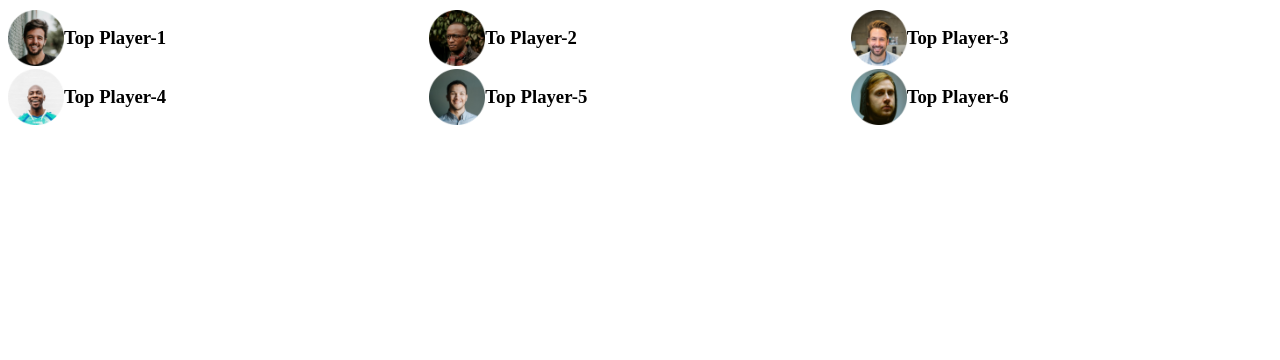
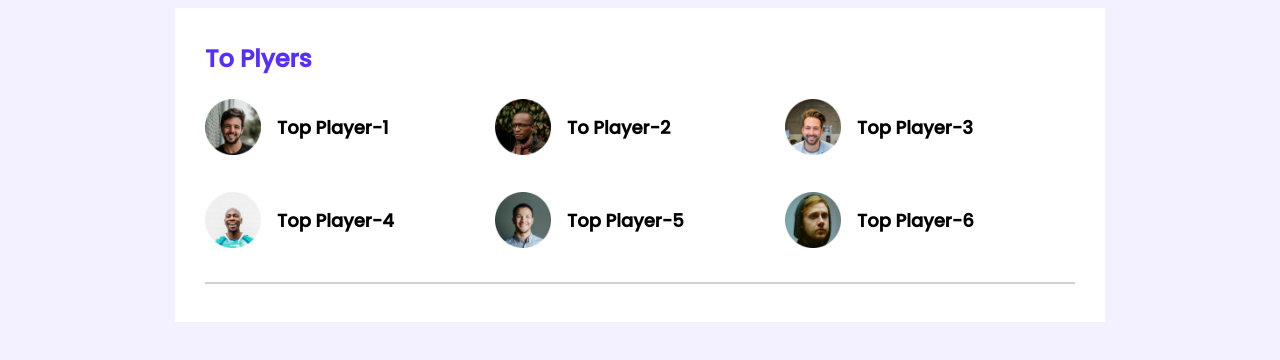
Before and after one commit to raselalamra/leader-board-css3, a plain HTML site: page index.html in a window 1280 px wide. Drawn offline with Linux system fonts and the light colour scheme.

Commit message:
top added

```diff
--- a/index.html
+++ b/index.html
@@ -16,36 +16,38 @@
     <!-- header end -->
     <main>
         <!--top players and top blogs-->
-        <section>
+        <section class="container">
             <div class="top-players">
+                <h2 class="section-title">To Plyers</h2>
                 <div class="players">
                     <!--.player*6>img[src="images/players/plyer-$.png"]+h3{top player-$}-->
                     <div class="player">
                         <img src="images/players/player-1.png" alt="">
-                        <h3>Top Player-1</h3>
+                        <h3 class="player-name">Top Player-1</h3>
                     </div>
                     <div class="player">
                         <img src="images/players/player-2.png" alt="">
-                        <h3>To Player-2</h3>
+                        <h3 class="player-name">To Player-2</h3>
                     </div>
                     <div class="player">
                         <img src="images/players/player-3.png" alt="">
-                        <h3>Top Player-3</h3>
+                        <h3 class="player-name">Top Player-3</h3>
                     </div>
                     <div class="player">
                         <img src="images/players/player-4.png" alt="">
-                        <h3>Top Player-4</h3>
+                        <h3 class="player-name">Top Player-4</h3>
                     </div>
                     <div class="player">
                         <img src="images/players/player-5.png" alt="">
-                        <h3>Top Player-5</h3>
+                        <h3 class="player-name">Top Player-5</h3>
                     </div>
                     <div class="player">
                         <img src="images/players/player-6.png" alt="">
-                        <h3>Top Player-6</h3>
+                        <h3 class="player-name">Top Player-6</h3>
                     </div>
                 </div>
             </div>
+            <hr>
         </section>
     </main>
 </body>
--- a/styles/main.css
+++ b/styles/main.css
@@ -1,7 +1,37 @@
+/* fonts */
+@import url('https://fonts.googleapis.com/css2?family=Poppins:wght@500&display=swap');
+
+/* common styles */
+
+body{
+    font-family: 'Poppins', sans-serif;
+    background-color: #F3F1FF;
+}
+main{
+    display: flex;
+    justify-content: center;
+}
+.container{
+    background-color:white;
+    width: 870px;
+    padding: 30px;
+}
+hr{
+    border: 1px solid #D1D1D1;
+}
 /* top players styel */
+.top-players{
+    margin-bottom: 30px;
+}
+.section-title{
+    color: #562EFF;
+    font-size: 24px;
+    margin-top: 3px;
+}
 .players{
     display: grid;
     grid-template-columns: repeat(3, 1fr);
+    grid-row-gap: 30px;
 }
 .player{
     display: flex;
@@ -11,3 +41,7 @@
     width: 56px;
     height: 56px;
 }
+.player-name{
+    margin-left: 16px;
+    font-size: 18px;
+}
```
